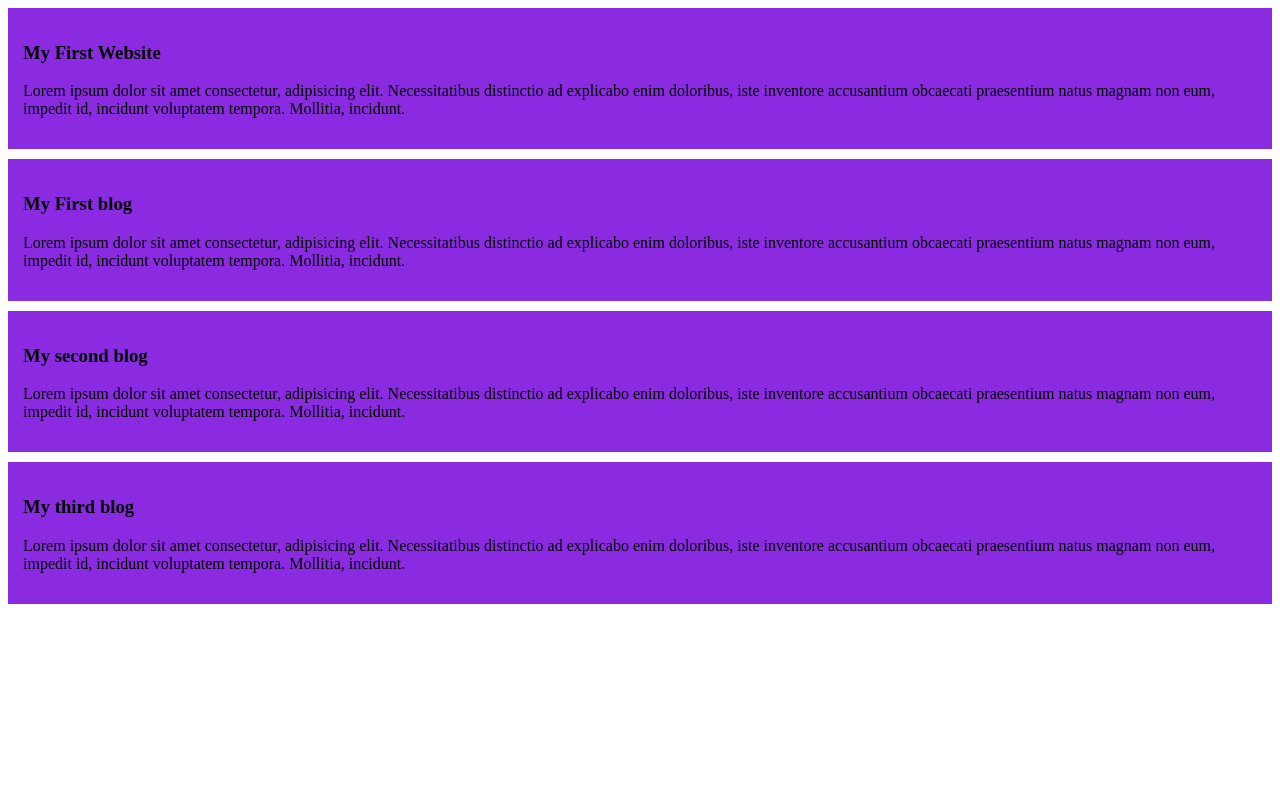
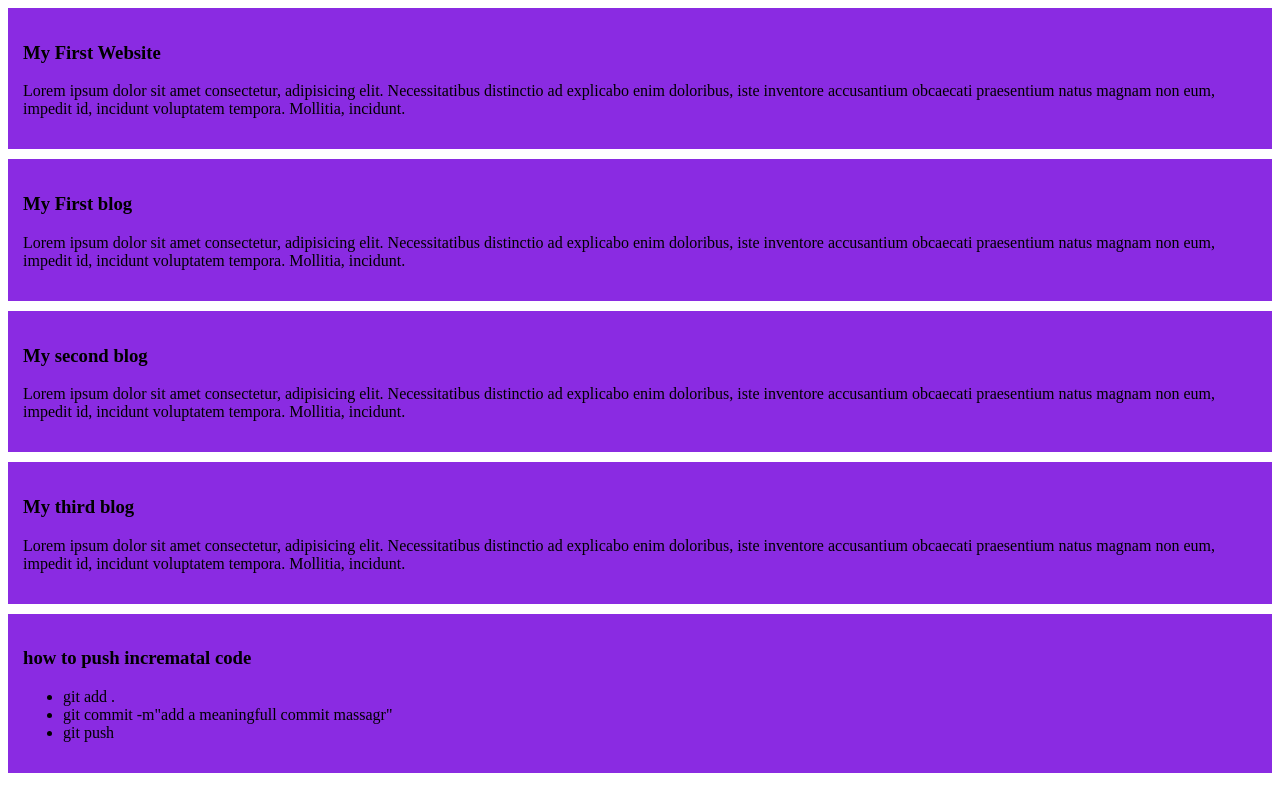
Before and after one commit to motiurrahmanmiza/my-first-github-repo, a plain HTML site: page index.html in a window 1280 px wide. Drawn offline with Linux system fonts and the light colour scheme.

Commit message:
added a list to push code

```diff
--- a/index.html
+++ b/index.html
@@ -27,5 +27,14 @@
         <p>Lorem ipsum dolor sit amet consectetur, adipisicing elit. Necessitatibus distinctio ad explicabo enim doloribus, iste inventore accusantium obcaecati praesentium natus magnam non eum, impedit id, incidunt voluptatem tempora. Mollitia, incidunt.</p>
 
     </div>
+    <div>
+        <h3>how to push incrematal code</h3>
+        <ul>
+            <li>git add .</li>
+            <li>git commit -m"add a meaningfull commit massagr"</li>
+            <li>git push</li>
+        </ul>
+
+    </div>
 </body>
 </html>
```
